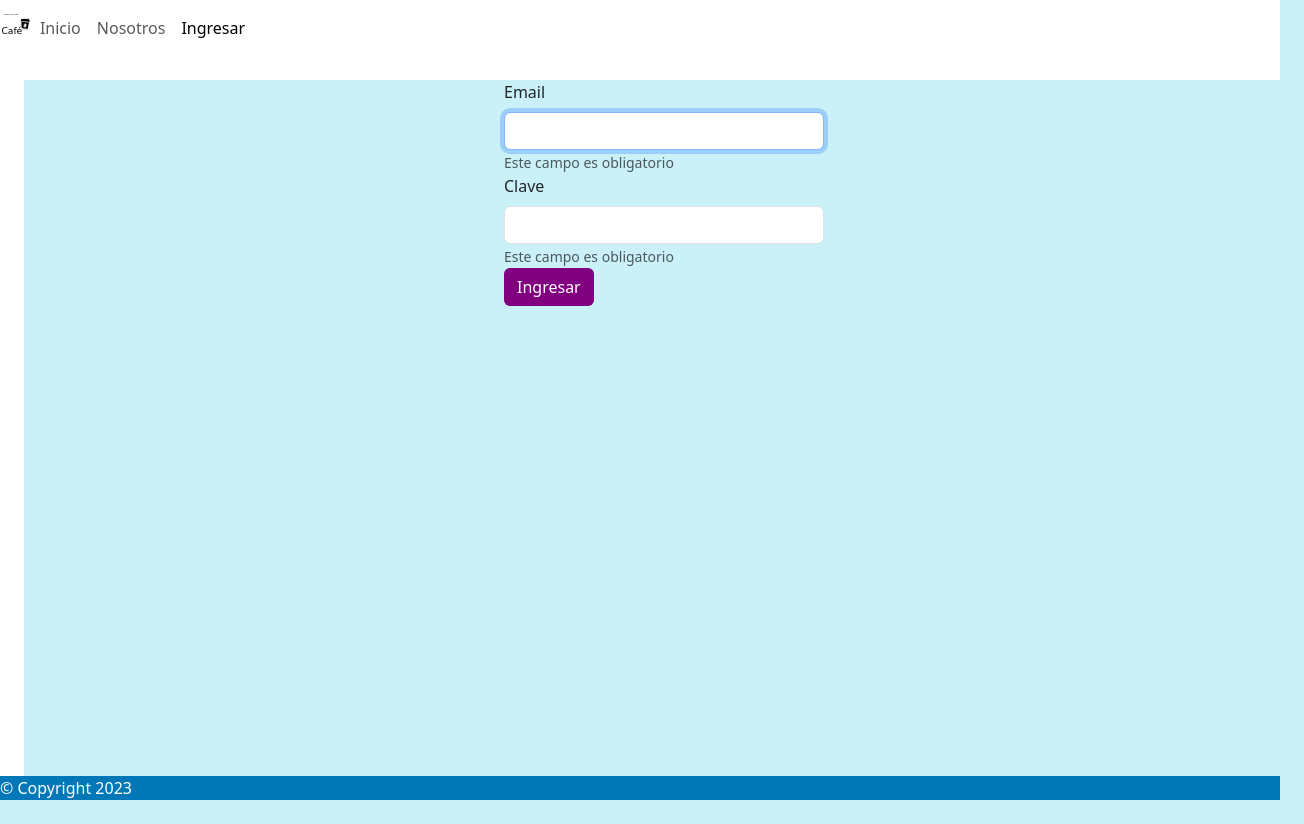
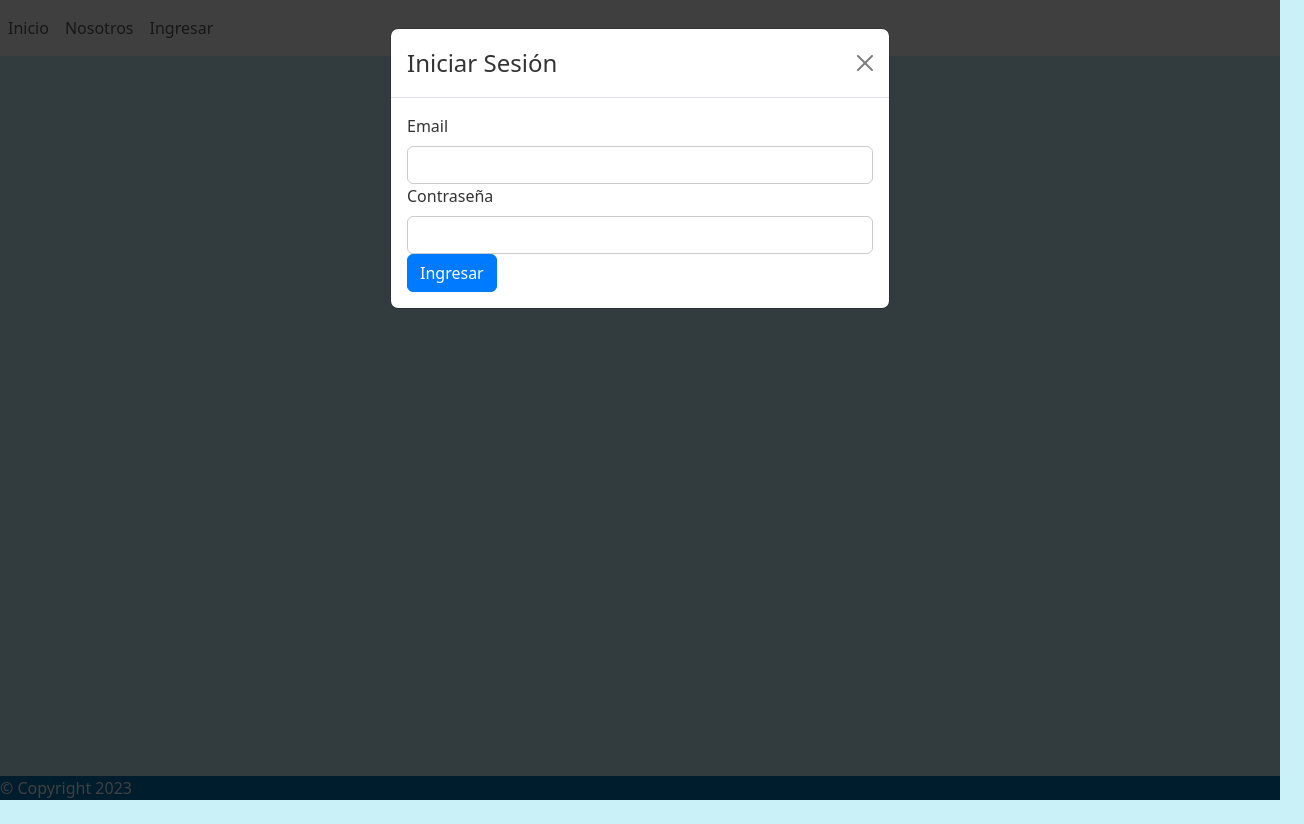
Before and after one commit to PaulUrcan/ProyectoFinal70i, a React (Vite) app in the folder Frontend/: page /ingresar in a window 1280 px wide. Both pictures are taken after a click on the button "Ingresar". Shown: the whole page, 1304 px wide, since content can reach past the window. After the commit the page ends 800 px from the top, so only its background shows below. Built offline with nearby package versions, Linux system fonts and the light colour scheme; no server answers.

Commit message:
Agregue ventana modal-login, falta agregar estilos

```diff
--- a/Frontend/src/common/NavbarApp.jsx
+++ b/Frontend/src/common/NavbarApp.jsx
@@ -1,12 +1,13 @@
-import {useContext, useEffect} from 'react'
-import {Navbar,Nav} from 'react-bootstrap';
-import logo from '/logo.svg'
-import { Link, NavLink} from "react-router-dom";
+import React, { useContext, useState } from 'react';
+import { Navbar, Nav, Button } from 'react-bootstrap';
+import logo from '../assets/react.svg';
+import { NavLink, Navigate } from 'react-router-dom';
 import UserContext from '../components/ContextUser';
+import Login from '../views/Login'; // Importa el componente Login
 
-const NavbarApp = () => {
-  const {user,setUser}=useContext(UserContext);
-  const logout=()=>{
+const NavbarApp = ({ handleLoginModal }) => {
+  const { user } = useContext(UserContext);
+  const logout = () => {
     setUser({
       "id": 0,
       "user": "",
@@ -14,41 +15,48 @@ const NavbarApp = () => {
       "email":"",
       "admin":false
     });
-  }
+  };
+
+  const [showLoginModal, setShowLoginModal] = useState(false); // Estado para controlar la visibilidad del modal
+
+  const handleShowLoginModal = () => setShowLoginModal(true); // Función para mostrar el modal
+  const handleCloseLoginModal = () => setShowLoginModal(false); // Función para cerrar el modal
 
   return (
-    <Navbar className='d-flex justify-content-center text-white' bg="#0077b6" >
-        <Nav className='me-auto'>
-            <Link className='navbar-branch' to="/">
-                <img src={logo} alt="" />
-            </Link>
-            <NavLink className='nav-link' to='/'>
+    <Navbar className="d-flex justify-content-center text-white" bg="#0077b6">
+      <Nav className="me-auto">
+        <NavLink className="nav-link" to="/">
           Inicio
         </NavLink>
-            <NavLink className='nav-link' to='/nosotros'>
+        <NavLink className="nav-link" to="/nosotros">
           Nosotros
         </NavLink>
-            <NavLink className='nav-link' to='/ingresar'>
-            Ingresar
-            </NavLink>
-            {user.admin?<>
-              <NavLink className='nav-link' to='/admin'>
+        <Button className="nav-link" onClick={handleShowLoginModal}>Ingresar</Button> {/* Botón para mostrar el modal de login */}
+
+        {user.admin ? (
+          <>
+            <NavLink className="nav-link" to="/admin">
               Administrador
             </NavLink>
-            <NavLink className='nav-link' to='/admin/agregarProducto'>
+            <NavLink className="nav-link" to="/admin/agregarProducto">
               Agregar Producto
             </NavLink>
-            <NavLink className='nav-link' to='/admin/productos'>
+            <NavLink className="nav-link" to="/admin/productos">
               Administrar productos
             </NavLink>
-            <NavLink className='nav-link' onClick={logout}>
+            <NavLink className="nav-link" onClick={logout}>
               Salir
             </NavLink>
-            </>:""}
+          </>
+        ) : (
+          ''
+        )}
       </Nav>
 
+      {/* Modal de login */}
+      <Login show={showLoginModal} handleClose={handleCloseLoginModal} />
     </Navbar>
-  )
-}
+  );
+};
 
-export default NavbarApp
+export default NavbarApp;
--- /dev/null
+++ b/Frontend/src/views/Login.css
@@ -0,0 +1,42 @@
+/* Login.css */
+
+/* Estilos personalizados para el modal de inicio de sesión */
+
+.custom-modal {
+  background-color: rgba(0, 0, 0, 0.5); /* Fondo semitransparente */
+}
+
+.custom-modal-dialog {
+  max-width: 400px; /* Ancho máximo del modal */
+  margin: 100px auto; /* Margen superior e inferior automático y centrado horizontalmente */
+}
+
+.custom-modal-content {
+  background-color: #fff; /* Color de fondo del modal */
+  border-radius: 10px; /* Borde redondeado */
+  padding: 20px; /* Espaciado interno */
+}
+
+.custom-modal-title {
+  color: #333; /* Color del título */
+}
+
+/* Estilos para el formulario de inicio de sesión */
+.custom-form-label {
+  color: #333; /* Color de las etiquetas del formulario */
+}
+
+.custom-form-control {
+  border-color: #ccc; /* Color del borde del campo de entrada */
+}
+
+.custom-modal-button {
+  background-color: #007bff; /* Color de fondo del botón */
+  border-color: #007bff; /* Color del borde del botón */
+  color: #fff; /* Color del texto del botón */
+}
+
+.custom-modal-button:hover {
+  background-color: #0056b3; /* Cambio de color de fondo al pasar el ratón sobre el botón */
+  border-color: #0056b3; /* Cambio de color del borde al pasar el ratón sobre el botón */
+}
--- a/Frontend/src/views/Login.jsx
+++ b/Frontend/src/views/Login.jsx
@@ -1,95 +1,77 @@
-import { useForm } from "react-hook-form"
-import { useContext, useState } from "react";
-import {Button,Form,FormControl,FormGroup} from 'react-bootstrap';
-import {getUsers} from '../utils';
+import React, { useContext } from "react";
+import { Button, Form, FormControl, FormGroup, Modal } from "react-bootstrap";
+import { useForm } from "react-hook-form";
+import bcrypt from "bcryptjs-react";
 import UserContext from "../components/ContextUser";
-import {Navigate}  from "react-router-dom";
-import bcrypt from "bcryptjs-react";
+import { getUsers } from "../utils";
+import './Login.css';
 
-const Login = () => {
-    const [navigate,setNavigate]=useState(false);
-    const {user,setUser}=useContext(UserContext);
-    const {register,handleSubmit,formState:{errors},reset} = useForm();
-    const login=async(user)=>{
-        let users= await getUsers();
+const Login = ({ show, handleClose }) => {
+  const { setUser } = useContext(UserContext);
+  const { register, handleSubmit, formState: { errors }, reset } = useForm();
+
+  const login = async (user) => {
+    let users = await getUsers();
     let objUser = {};
-        users.map((myUser)=>{
-            if((myUser.mail===user.mail) && bcrypt.compareSync(user.password,myUser.password)){
-                let admin = myUser.role==="admin"
-                objUser.theme= "light";
-                objUser.colorText= "dark";
-                objUser.name =myUser.name;
-                objUser.mail =myUser.mail;
-                objUser.password =myUser.password;
-                objUser.img =myUser.img;
-                objUser.admin =admin;
-                objUser.status =myUser.status;
-                objUser.uid =myUser.uid;
+
+    users.forEach((myUser) => {
+      if (myUser.mail === user.mail && bcrypt.compareSync(user.password, myUser.password)) {
+        let admin = myUser.role === "admin";
+        objUser.theme = "light";
+        objUser.colorText = "dark";
+        objUser.name = myUser.name;
+        objUser.mail = myUser.mail;
+        objUser.password = myUser.password;
+        objUser.img = myUser.img;
+        objUser.admin = admin;
+        objUser.status = myUser.status;
+        objUser.uid = myUser.uid;
       }
+    });
 
-        })
+    if (objUser.admin !== undefined) {
+      setUser(objUser);
+      handleClose();
+    }
+  };
 
-        if(objUser.admin!=undefined){
-            setUser(objUser)
-            setNavigate(true);
-        }
-    }
-    if (navigate) {
-        return <Navigate to="/admin"/>
-    }
   return (
     <>
-    <style type="text/css">
-        {`
-    .btn-flat {
-      background-color: purple;
-      color: white;
-    }
-    .btn-flat:hover {
-        background-color: black;
-        color: white;
-      }
-
-    .btn-xxl {
-      padding: 1rem 1.5rem;
-      font-size: 1.5rem;
-    }
-    `}
-      </style>
-    <div className="main d-flex justify-content-center m-4">
-    <Form onSubmit={handleSubmit(login)} className="w-25">
+      <Modal show={show} onHide={handleClose} className="custom-modal">
+        <Modal.Header closeButton>
+          <Modal.Title className="custom-modal-title">Iniciar Sesión</Modal.Title>
+        </Modal.Header>
+        <Modal.Body>
+          <Form onSubmit={handleSubmit(login)} className="custom-form">
             <FormGroup>
-            <Form.Label>
-                Email
-            </Form.Label>
+              <Form.Label className="custom-form-label">Email</Form.Label>
               <FormControl
                 type="text"
-            {...register("mail",{required:"Este campo es obligatorio"})}
+                {...register("mail", { required: "Este campo es obligatorio" })}
+                className="custom-form-control"
               />
-            <Form.Text>
-                {errors.mail?.message}
-            </Form.Text>
+              <Form.Text>{errors.mail?.message}</Form.Text>
             </FormGroup>
             <FormGroup>
-            <Form.Label>
-                Clave
-            </Form.Label>
+              <Form.Label className="custom-form-label">Contraseña</Form.Label>
               <FormControl
                 type="password"
-            {...register("password",{required:"Este campo es obligatorio"})}
+                {...register("password", { required: "Este campo es obligatorio" })}
+                className="custom-form-control"
               />
-            <Form.Text>
-                {errors.password?.message}
-            </Form.Text>
+              <Form.Text>{errors.password?.message}</Form.Text>
             </FormGroup>
             <FormGroup>
-            <Button variant="flat" type="submit">Ingresar</Button>
+              <Button variant="primary" type="submit" className="custom-modal-button">
+                Ingresar
+              </Button>
             </FormGroup>
           </Form>
-    </div>
+        </Modal.Body>
+      </Modal>
     </>
+  );
 
-  )
-}
+};
 
-export default Login
+export default Login;
```
Also changed, not shown: Frontend/src/assets/ImagenLogin.png (added). Lines whose indentation alone changed are shown as unchanged.
